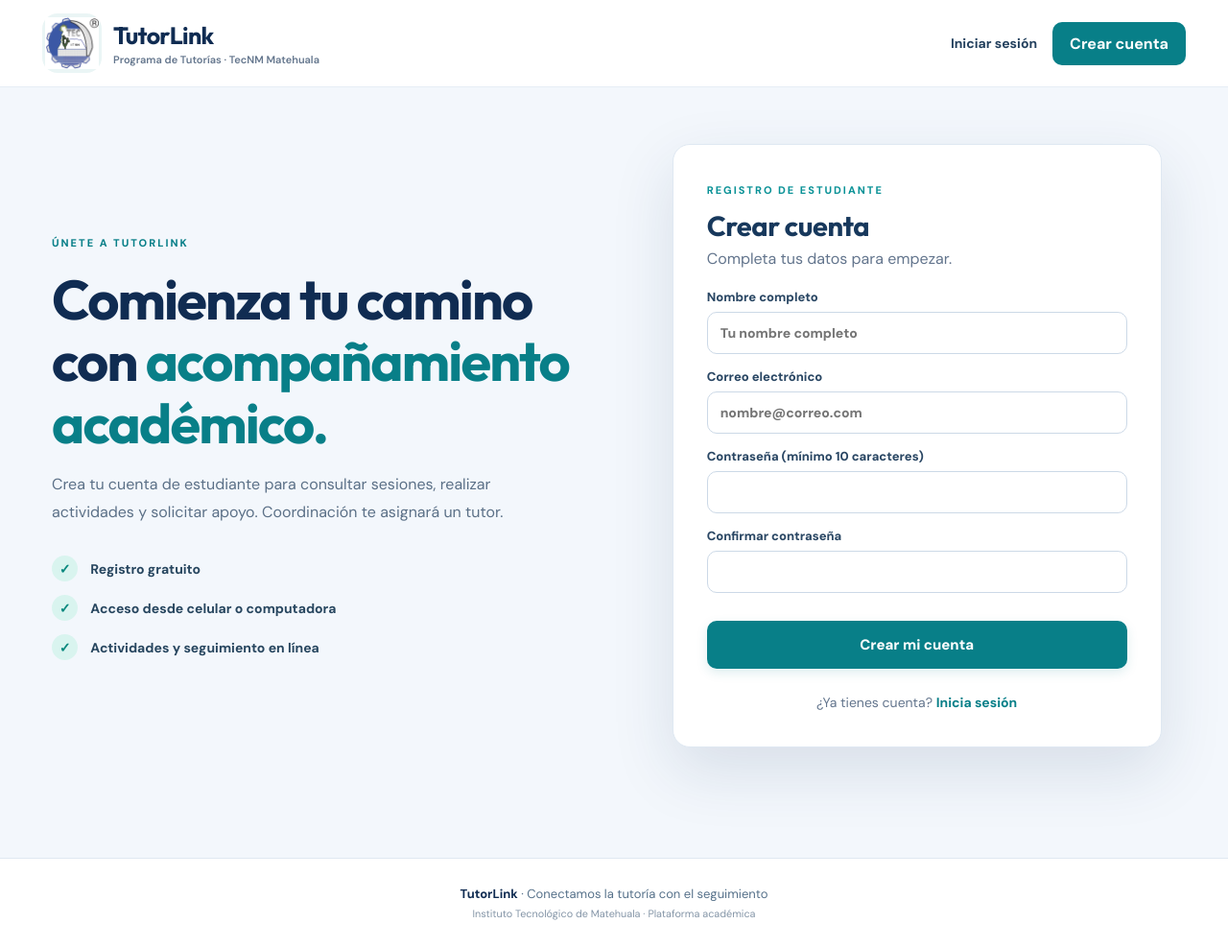
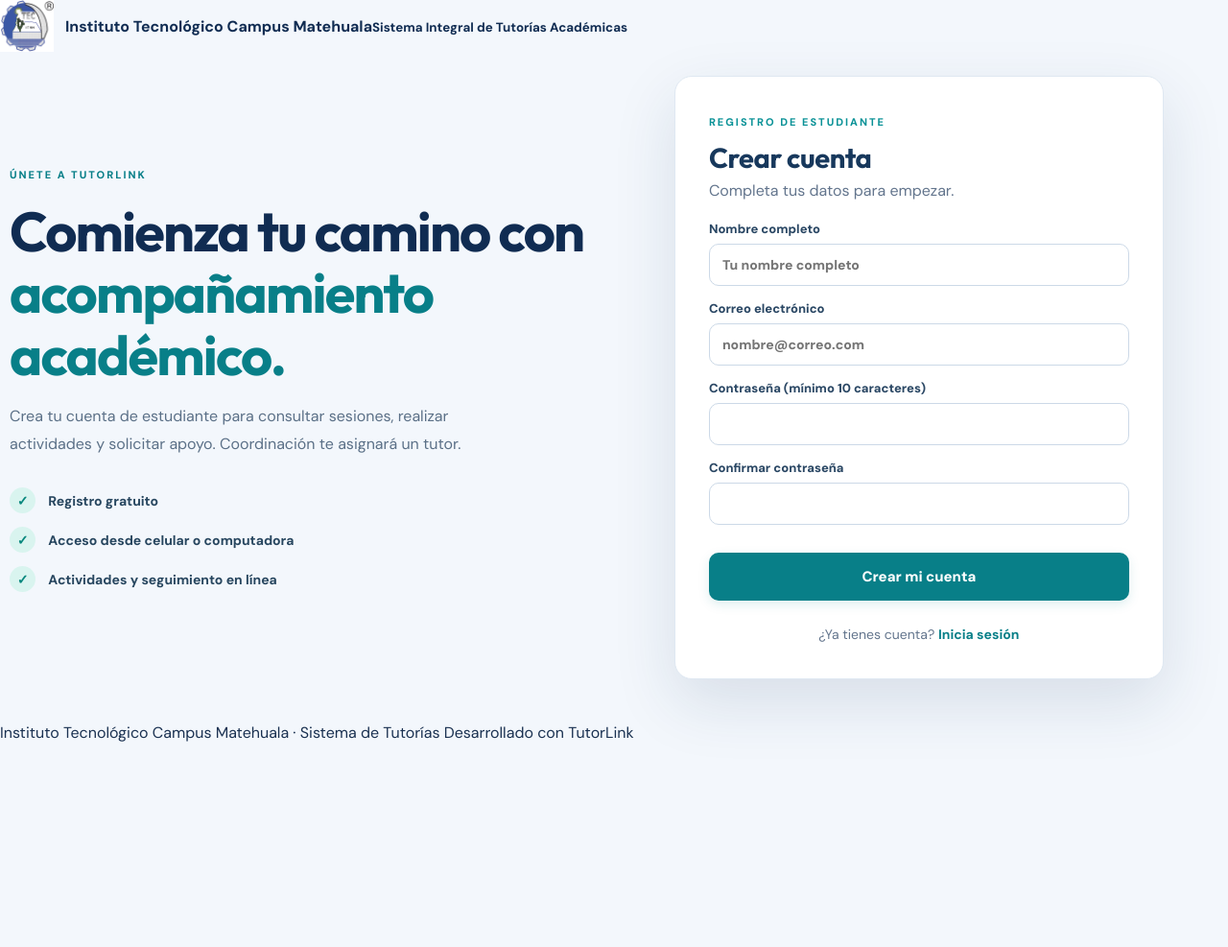
Before and after one commit to eidymartinez07-hash/TutorLink, a Flask app: page /register in a window 1280 px wide. Shown: the whole page at 96% size. After the commit the page ends 773 px from the top, so only its background shows below. Run offline with Flask 3, Linux system fonts and the light colour scheme.

Commit message:
Update base.html

```diff
--- a/templates/base.html
+++ b/templates/base.html
@@ -1,9 +1 @@
-<!doctype html>
-<html lang="es"><head><meta charset="utf-8"><meta name="viewport" content="width=device-width,initial-scale=1"><meta name="theme-color" content="#102c52"><title>TutorLink · Programa de Tutorías</title><link rel="stylesheet" href="{{ url_for('static',filename='style.css') }}"></head>
-<body>
-<header class="site-header"><div class="header-inner"><a class="brand" href="{{url_for('home')}}" aria-label="TutorLink, inicio"><span class="brand-icon"><img src="{{url_for('static',filename='logo.png')}}" alt=""></span><span class="brand-text"><strong>TutorLink</strong><small>Programa de Tutorías · TecNM Matehuala</small></span></a>
-<nav class="top-nav" aria-label="Navegación principal">{% if me %}<a class="nav-link" href="{{url_for('home')}}">Mi panel</a>{% if me.role!='estudiante' %}<a class="nav-link" href="{{url_for('report')}}">Descargar reporte</a>{% endif %}<span class="user-pill">{{me.name}} <span class="role-tag">{{me.role}}</span></span><form method="post" action="{{url_for('logout')}}" class="logout-form"><input type="hidden" name="_csrf" value="{{csrf}}"><button class="ghost" type="submit">Cerrar sesión</button></form>{% else %}<a class="nav-link" href="{{url_for('login')}}">Iniciar sesión</a><a class="nav-button" href="{{url_for('register')}}">Crear cuenta</a>{% endif %}</nav></div></header>
-{% if me %}<div class="welcome-strip"><div class="welcome-inner"><span class="eyebrow">PLATAFORMA DE ACOMPAÑAMIENTO ACADÉMICO</span><h1>{% if me.role=='estudiante' %}Mi espacio de tutorías{% elif me.role=='tutor' %}Espacio del tutor académico{% else %}Centro de coordinación{% endif %}</h1><p>Organiza, consulta y da seguimiento a cada etapa de la tutoría.</p></div></div>{% endif %}
-<main class="page-main">{% for category,message in get_flashed_messages(with_categories=true) %}<div class="alert {{category}}" role="status">{{message}}</div>{% endfor %}{% block content %}{% endblock %}</main>
-<footer class="site-footer"><div><strong>TutorLink</strong> · Conectamos la tutoría con el seguimiento</div><small>Instituto Tecnológico de Matehuala · Plataforma académica</small></footer>
-</body></html>
+<!doctype html><html lang="es"><head><meta charset="utf-8"><meta name="viewport" content="width=device-width,initial-scale=1"><title>Instituto Tecnológico Campus Matehuala | Tutorías</title><link rel="stylesheet" href="{{url_for('static',filename='style.css')}}"></head><body><header class="topbar"><a class="brand" href="{{url_for('home') if me else url_for('login')}}"><img src="{{url_for('static',filename='logo.png')}}" alt="Emblema del Instituto Tecnológico de Matehuala"><div><strong>Instituto Tecnológico Campus Matehuala</strong><small>Sistema Integral de Tutorías Académicas</small></div></a>{% if me %}<nav><a href="{{url_for('home')}}">Mi panel</a>{% if me.role=='coordinacion' %}<a href="{{url_for('report')}}">Exportar asistencias</a>{% endif %}<span class="role-chip">{{'Alumno' if me.role=='estudiante' else ('Tutor' if me.role=='tutor' else 'Coordinación')}}</span><form method="post" action="{{url_for('logout')}}"><input type="hidden" name="_csrf" value="{{csrf}}"><button class="ghost">Cerrar sesión</button></form></nav>{% endif %}</header><main class="container">{% for category,message in get_flashed_messages(with_categories=true) %}<div class="alert {{category}}">{{message}}</div>{% endfor %}{% block content %}{% endblock %}</main><footer>Instituto Tecnológico Campus Matehuala · Sistema de Tutorías <span class="footer-credit">Desarrollado con TutorLink</span></footer></body></html>
```
